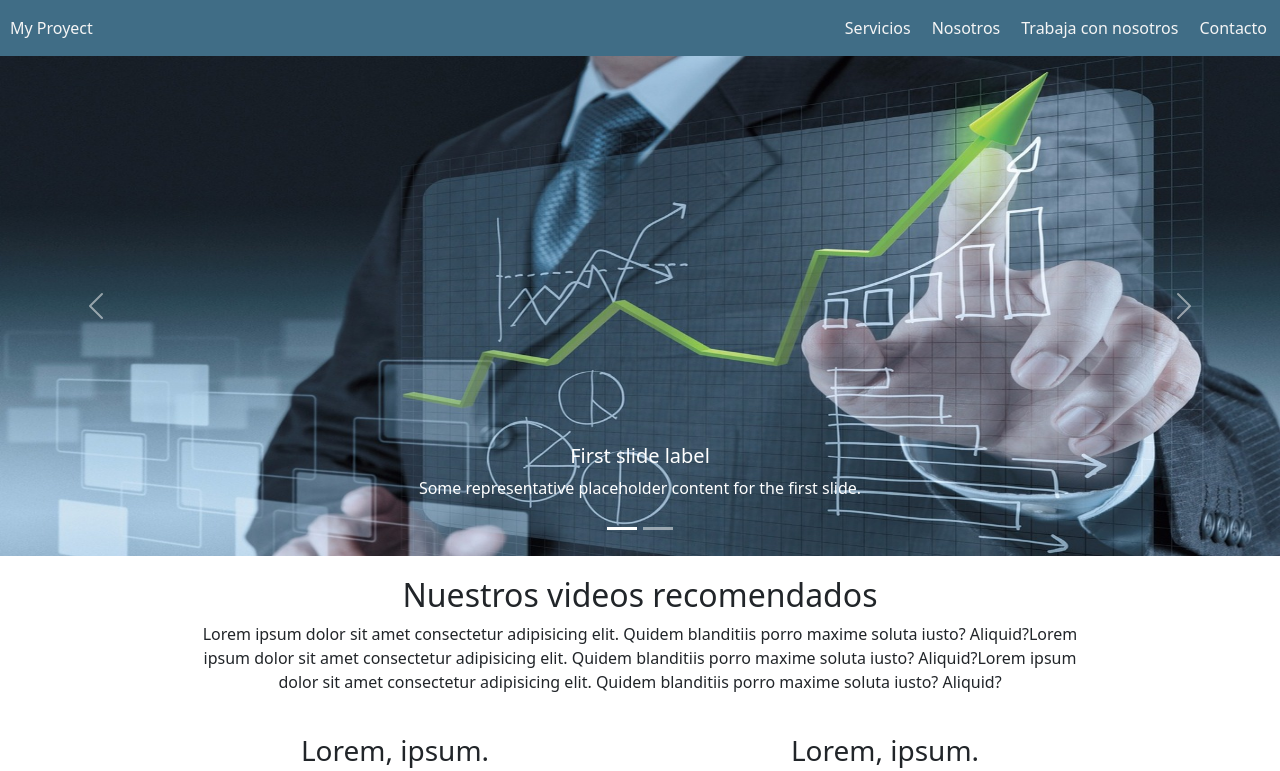
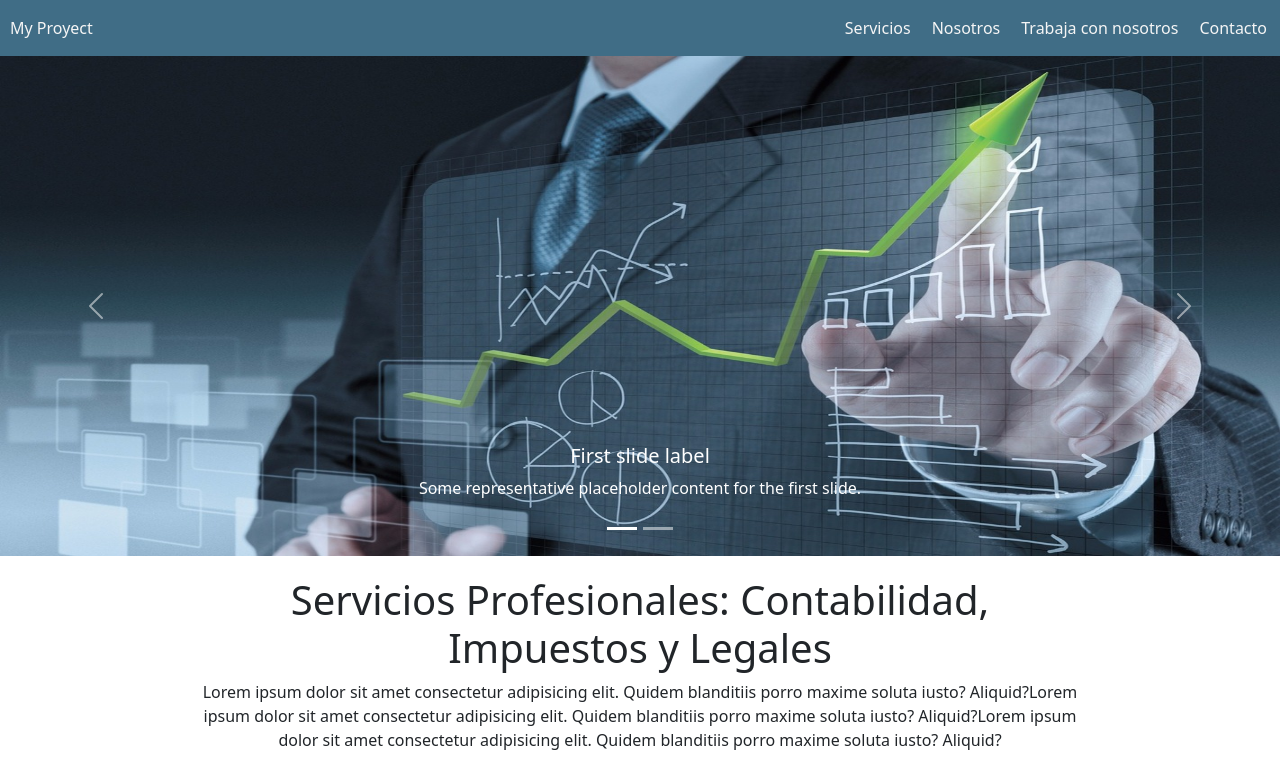
Before and after one commit to mmardw/PreEntrega3-Martinez, a website: page index.html in a window 1280 px wide. Shown: the top 771 px of the page. Drawn offline with nearby package versions, Linux system fonts and the light colour scheme; grey boxes are pictures that could not be loaded.

Commit message:
subidap3-2

```diff
--- a/index.html
+++ b/index.html
@@ -4,6 +4,9 @@
     <meta charset="UTF-8">
     <meta http-equiv="X-UA-Compatible" content="IE=edge">
     <meta name="viewport" content="width=device-width, initial-scale=1.0">
+    <meta name="author" content="Martinez Maximiliano">
+    <meta name="copyright" content="My proyect">
+    <meta name="description" content="Servicios Profesionales: Contabilidad, Impuestos y Legales.">
     <link href="https://cdn.jsdelivr.net/npm/bootstrap@5.2.2/dist/css/bootstrap.min.css" rel="stylesheet" integrity="sha384-Zenh87qX5JnK2Jl0vWa8Ck2rdkQ2Bzep5IDxbcnCeuOxjzrPF/et3URy9Bv1WTRi" crossorigin="anonymous">
     <link rel="stylesheet" href="./css/estilos.css">
     <title>My proyect - Inicio</title>
@@ -72,7 +75,7 @@
             </div>
         </div>
         <div class="index">
-            <h2> Nuestros videos recomendados</h2>
+            <h1> Servicios Profesionales: Contabilidad, Impuestos y Legales</h1>
             <p>Lorem ipsum dolor sit amet consectetur adipisicing elit. Quidem blanditiis porro maxime soluta iusto? Aliquid?Lorem ipsum dolor sit amet consectetur adipisicing elit. Quidem blanditiis porro maxime soluta iusto? Aliquid?Lorem ipsum dolor sit amet consectetur adipisicing elit. Quidem blanditiis porro maxime soluta iusto? Aliquid?</p>
         </div>
         <div class="Fila">
```
Also changed, not shown: pages/contacto.html (+3 -0 lines), pages/nosotros.html (+3 -0 lines), pages/servicios.html (+3 -0 lines), pages/trabaja_con_nosotros.html (+3 -0 lines).
